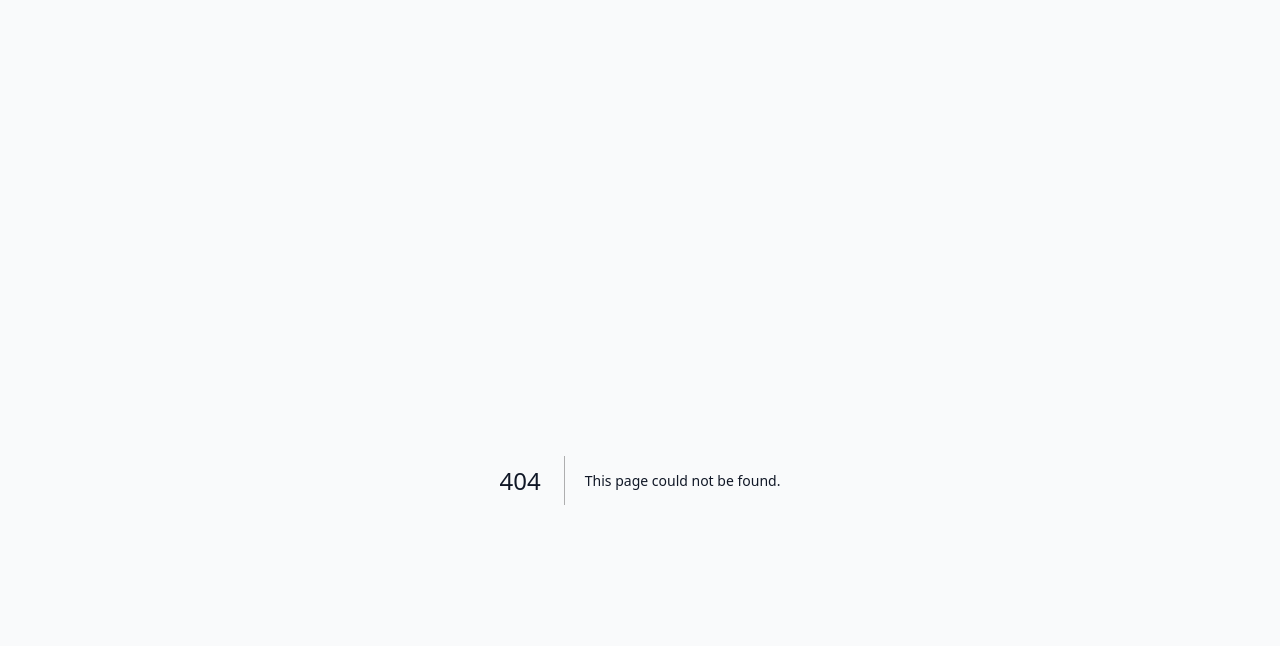
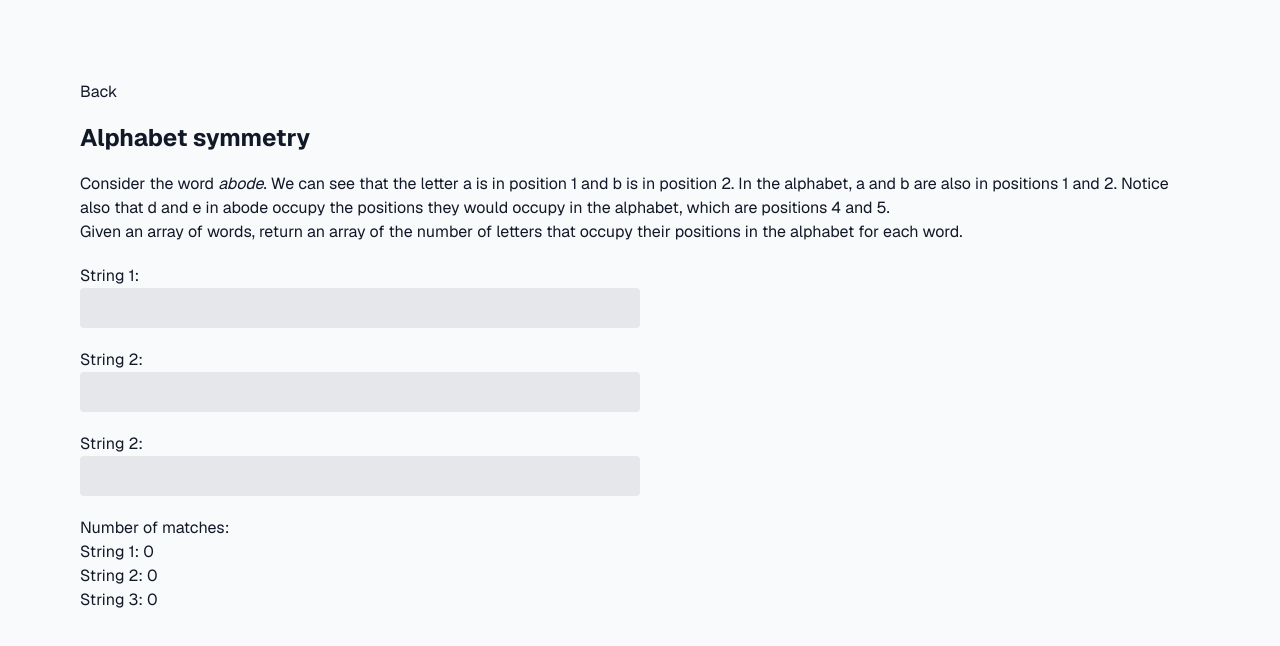
Before and after one commit to kmpronina/codewars, a Next.js app: page /alphabet_symmetry in a window 1280 px wide. Before the commit this address had no page. Shown: the top 646 px of the page. Built offline with nearby package versions, Linux system fonts and the light colour scheme.

Commit message:
Alphabet symmetry task

```diff
--- /dev/null
+++ b/app/alphabet_symmetry/page.tsx
@@ -0,0 +1,61 @@
+"use client";
+
+import { useState } from "react";
+import LinkBack from "../_components/LinkBack";
+import TaskTitle from "../_components/TaskTitle";
+import WrapperWithLabel from "../_components/WrapperWithLabel";
+import InputNaturalString from "../_components/InputString";
+
+export default function AlphabetSymmetry() {
+  const [string, setString] = useState<string>("");
+  const [stringTwo, setStringTwo] = useState<string>("");
+  const [stringThree, setStringThree] = useState<string>("");
+
+  function AlphabetSymmetry(arr: string[]): number[] {
+    const alphabet = "abcdefghijklmnopqrstuvwxyz";
+
+    const numberOfMatches = new Array(arr.length).fill(0);
+    for (const i in arr) {
+      for (let j = 0; j < arr[i].length; j++) {
+        if (arr[i][j].toLowerCase() === alphabet[j]) {
+          numberOfMatches[i]++;
+        }
+      }
+    }
+    return numberOfMatches;
+  }
+
+  return (
+    <>
+      <LinkBack />
+      <TaskTitle title="Alphabet symmetry" />
+      <div>
+        Consider the word <i>abode</i>. We can see that the letter a is in
+        position 1 and b is in position 2. In the alphabet, a and b are also in
+        positions 1 and 2. Notice also that d and e in abode occupy the
+        positions they would occupy in the alphabet, which are positions 4 and
+        5.
+        <br />
+        Given an array of words, return an array of the number of letters that
+        occupy their positions in the alphabet for each word.
+      </div>
+      <WrapperWithLabel label="String 1">
+        <InputNaturalString string={string} setString={setString} />
+      </WrapperWithLabel>
+      <WrapperWithLabel label="String 2">
+        <InputNaturalString string={stringTwo} setString={setStringTwo} />
+      </WrapperWithLabel>
+      <WrapperWithLabel label="String 2">
+        <InputNaturalString string={stringThree} setString={setStringThree} />
+      </WrapperWithLabel>
+
+      <WrapperWithLabel label="Number of matches">
+        {AlphabetSymmetry([string, stringTwo, stringThree]).map(
+          (item, index) => (
+            <p key={index}>{`String ${index + 1}: ${item}`}</p>
+          )
+        )}
+      </WrapperWithLabel>
+    </>
+  );
+}
--- a/app/page.tsx
+++ b/app/page.tsx
@@ -3,6 +3,7 @@ import Link from "next/link";
 export default function Home() {
   return (
     <main className="flex flex-col p-20 gap-8 row-start-2 items-center text-gray-900">
+      <Link href="/alphabet_symmetry">Alphabet symmetry</Link>{" "}
       <Link href="/alphabetized">Alphabetized</Link>
       <Link href="/distribute_server_workload">Distribute server workload</Link>
       <Link href="/ideal_electron_distribution">
```
